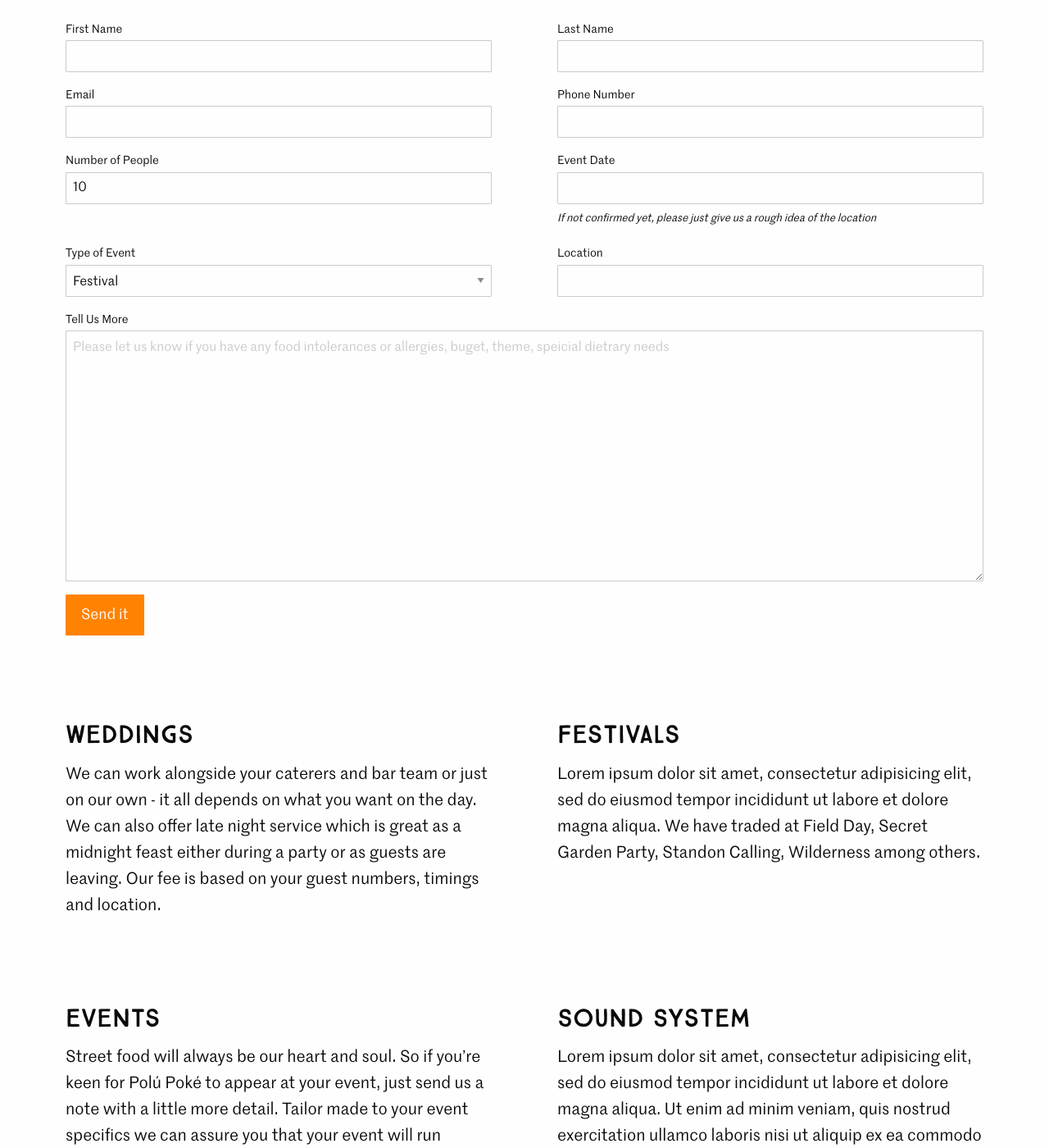
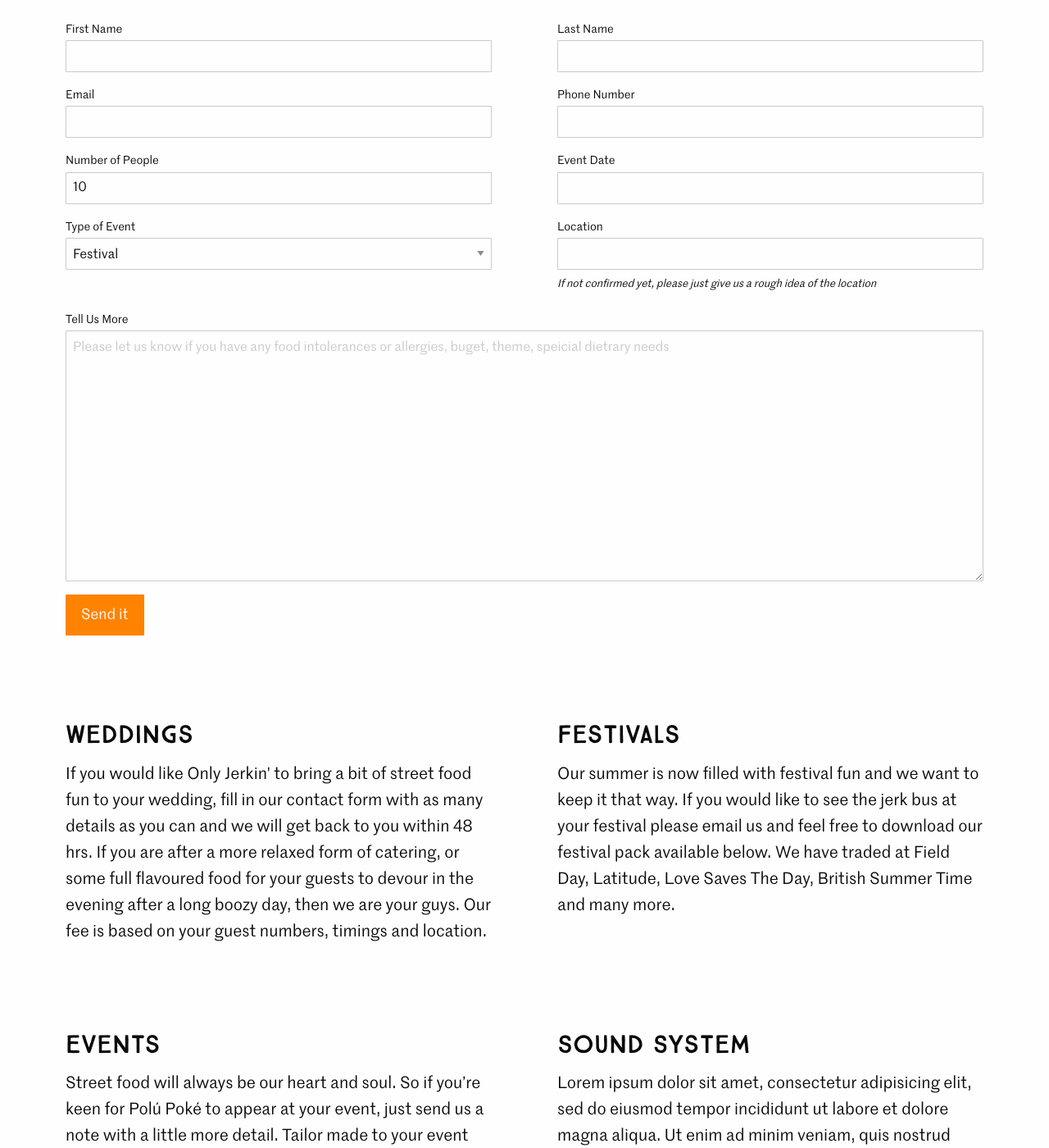
Before and after one commit to garethjohnsdesign/onlyjerkin.com, a Jekyll site: the page built from hire-us.md, in a window 1280 px wide and 1400 px high, scrolled down 655 px. Shown: the whole window at 82% size. Built offline with Jekyll 4.4.1, drawn with Linux system fonts in a browser that asks for light colours.

Commit message:
Initial Commit

```diff
--- a/_layouts/hire-us.html
+++ b/_layouts/hire-us.html
@@ -82,7 +82,6 @@
         <label>Event Date
           <input type="text" name="Event Date">
         </label>
-        <p class="help-text">If not confirmed yet, please just give us a rough idea of the location</p>
       </div>
       <div class="small-12 medium-6 cell">
         <label>Type of Event
@@ -97,6 +96,7 @@
         <label>Location
           <input type="text" name="Location">
         </label>
+        <p class="help-text">If not confirmed yet, please just give us a rough idea of the location</p>
       </div>
       <div class="small-12 medium-12 cell">
         <label>Tell Us More
--- a/hire-us.md
+++ b/hire-us.md
@@ -7,14 +7,11 @@
   on your mind and we'll do our best to get back to you within 48 hours.
 details:
 - title: Weddings
-  text: We can work alongside your caterers and bar team or just on our own - it all
-    depends on what you want on the day. We can also offer late night service which
-    is great as a midnight feast either during a party or as guests are leaving. Our
-    fee is based on your guest numbers, timings and location.
+  text: "If you would like Only Jerkin' to bring a bit of street food fun to your wedding, fill in our contact form with as many details as you can and we will get back to you within 48 hrs.
+If you are after a more relaxed form of catering, or some full flavoured food for your guests to devour in the evening after a long boozy day, then we are your guys.
+Our fee is based on your guest numbers, timings and location."
 - title: Festivals
-  text: Lorem ipsum dolor sit amet, consectetur adipisicing elit, sed do eiusmod tempor
-    incididunt ut labore et dolore magna aliqua. We have traded at Field Day, Secret
-    Garden Party, Standon Calling, Wilderness among others.
+  text: Our summer is now filled with festival fun and we want to keep it that way. If you would like to see the jerk bus at your festival please email us and feel free to download our festival pack available below. We have traded at Field Day, Latitude, Love Saves The Day, British Summer Time and many more.
 - title: Events
   text: Street food will always be our heart and soul. So if you’re keen for Polú
     Poké to appear at your event, just send us a note with a little more detail. Tailor
```
Also changed, not shown: find-us.md (+3 -4 lines), Gemfile.lock.
